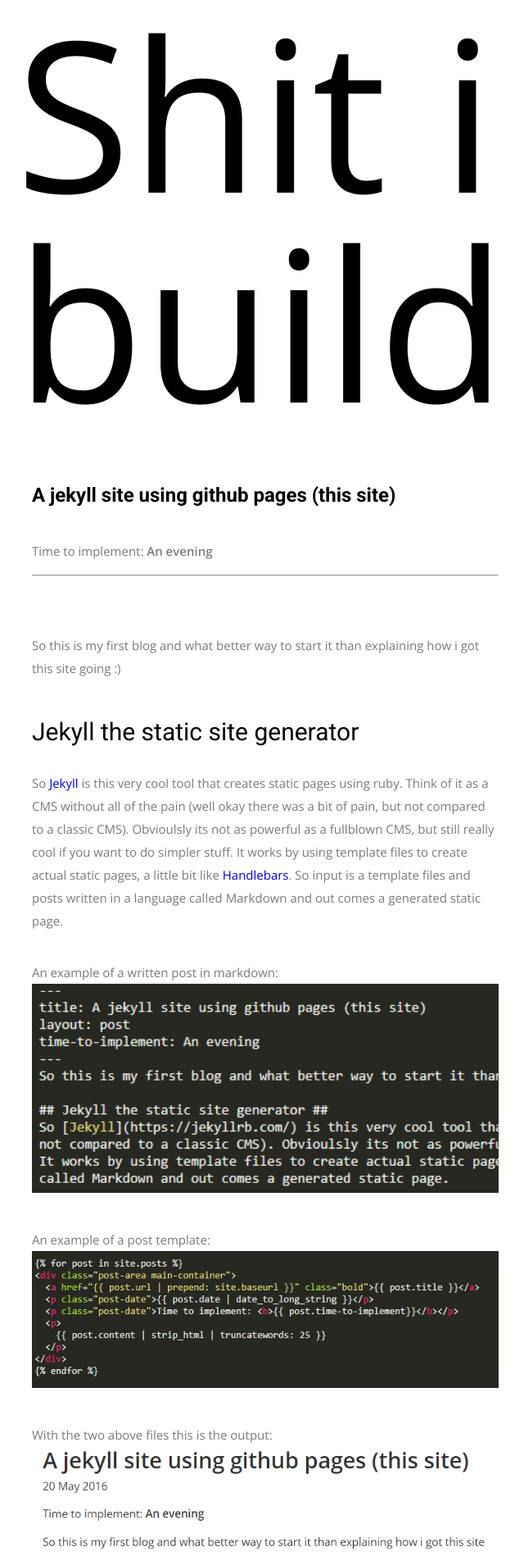
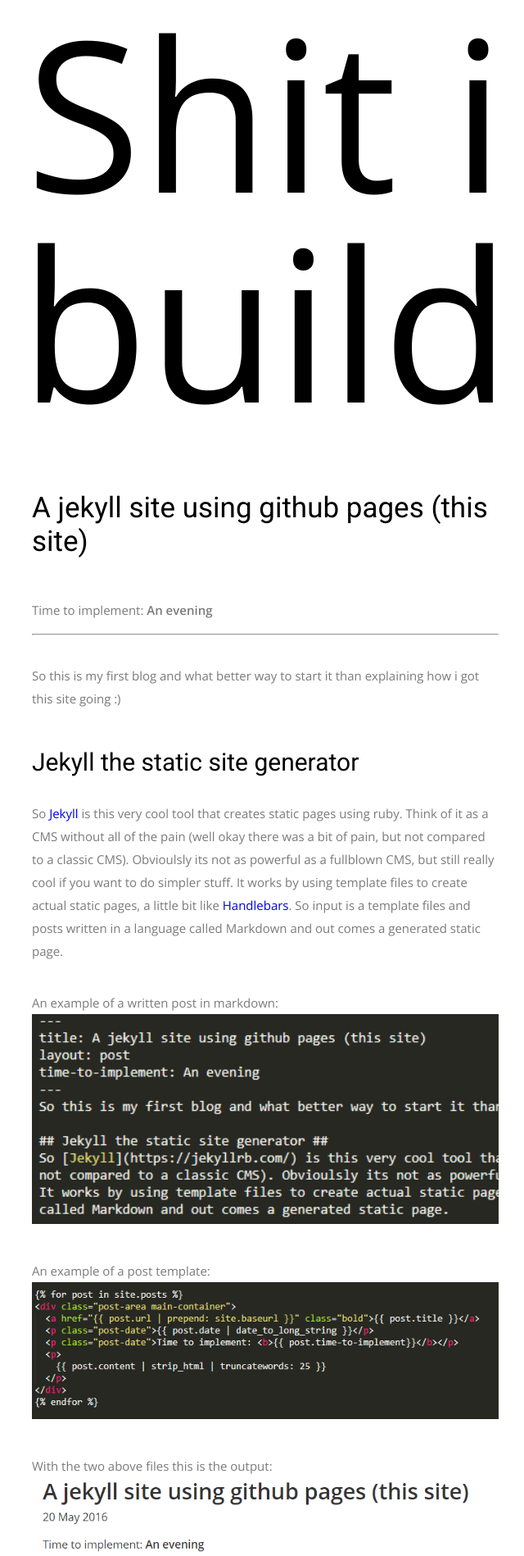
Before and after one commit to benna100/shit-i-build, a Jekyll site: the page built from _posts/2016-05-20-my-example-post.md, in a window 1280 px wide. Shown: the top 1898 px of the page at 82% size, without its empty margins (316-956 px from the left). Built offline with Jekyll 4.4.1, drawn with Linux system fonts in a browser that asks for light colours; some web fonts are replaced.

Commit message:
img reference

```diff
--- a/_includes/footer.html
+++ b/_includes/footer.html
@@ -5,7 +5,8 @@
       <div class="col-md-12">
         <div class="footer-manu">
           <ul>
-            <li><a href="#">Benjamin</a></li>
+
+            <li><a target="_blank" href="https://twitter.com/DalsHughes">Twitter</a></li>
           </ul>
         </div>
 
--- a/_includes/head.html
+++ b/_includes/head.html
@@ -1,3 +1,6 @@
+<title>
+	Shit i build
+</title>
 <meta charset="utf-8">
 <meta http-equiv="X-UA-Compatible" content="IE=edge">
 <title>{% if page.title %}{{ page.title }}{% else %}{{ site.title }}{% endif %}</title>
--- a/_layouts/post.html
+++ b/_layouts/post.html
@@ -16,7 +16,7 @@
               <p>Time to implement: <b>{{ page.time-to-implement}}</b></p>
             </div>
             <hr />
-            <p>{{ content }}</p>
+            {{ content }}
           </div>
         </div><!-- .col-md-7 close -->
       </div>
--- a/css/airspace.css
+++ b/css/airspace.css
@@ -24,6 +24,10 @@
 h5,
 h6 {
   font-family: 'Roboto', sans-serif;
+}
+h1 {
+  font-size: 35px;
+  font-weight: 400;
 }
 h2 {
   font-size: 30px;
--- a/css/style.css
+++ b/css/style.css
@@ -33,7 +33,7 @@
 }
 
 .main-container {
-    width: 90%;
+    width: 95%;
     max-width: 610px;
     margin: 0 auto;
 }
@@ -42,6 +42,13 @@
     font-size: 16em;
     line-height: 1em;
     margin-bottom: 30px;
+    text-align: center;
+}
+
+@media screen and (max-width: 600px) {
+    .blog-header {
+        font-size: 7em;
+    }
 }
 
 .blog-header a {
```
